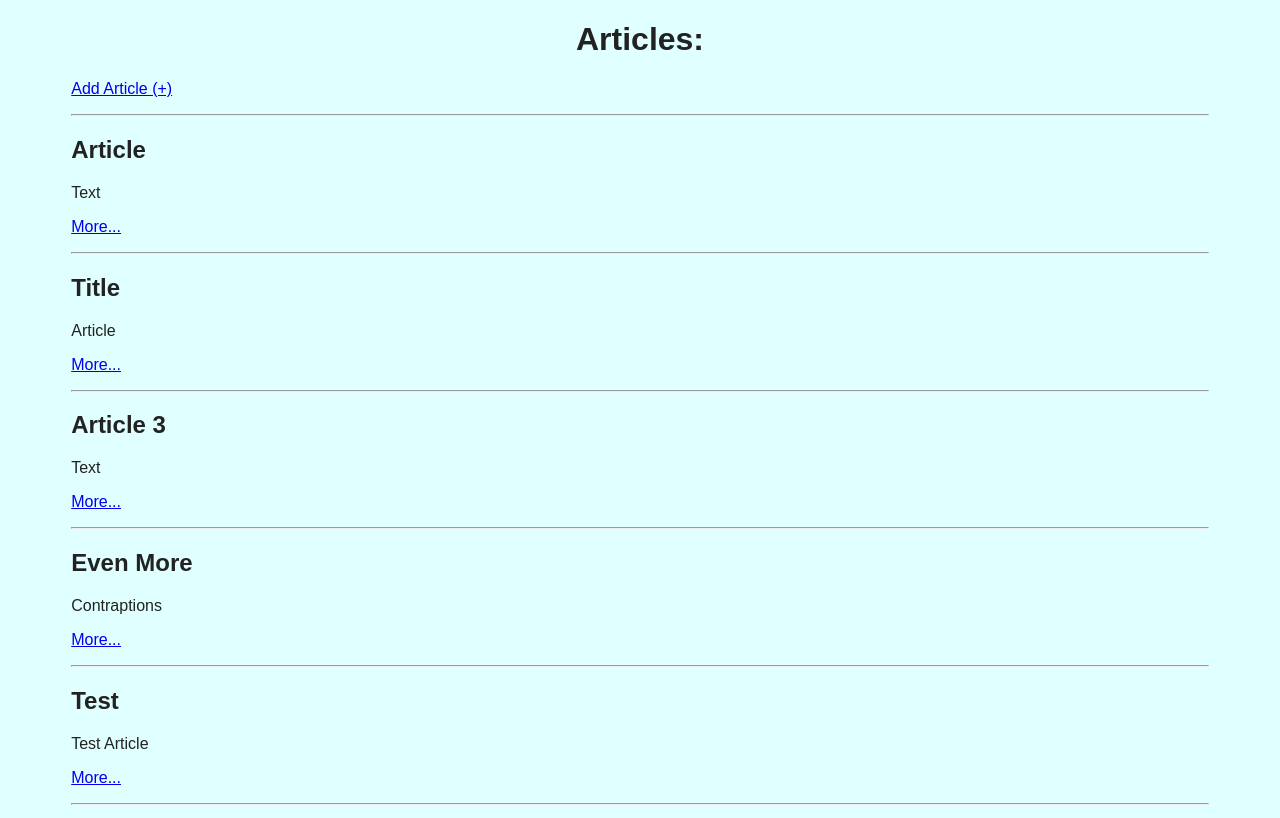
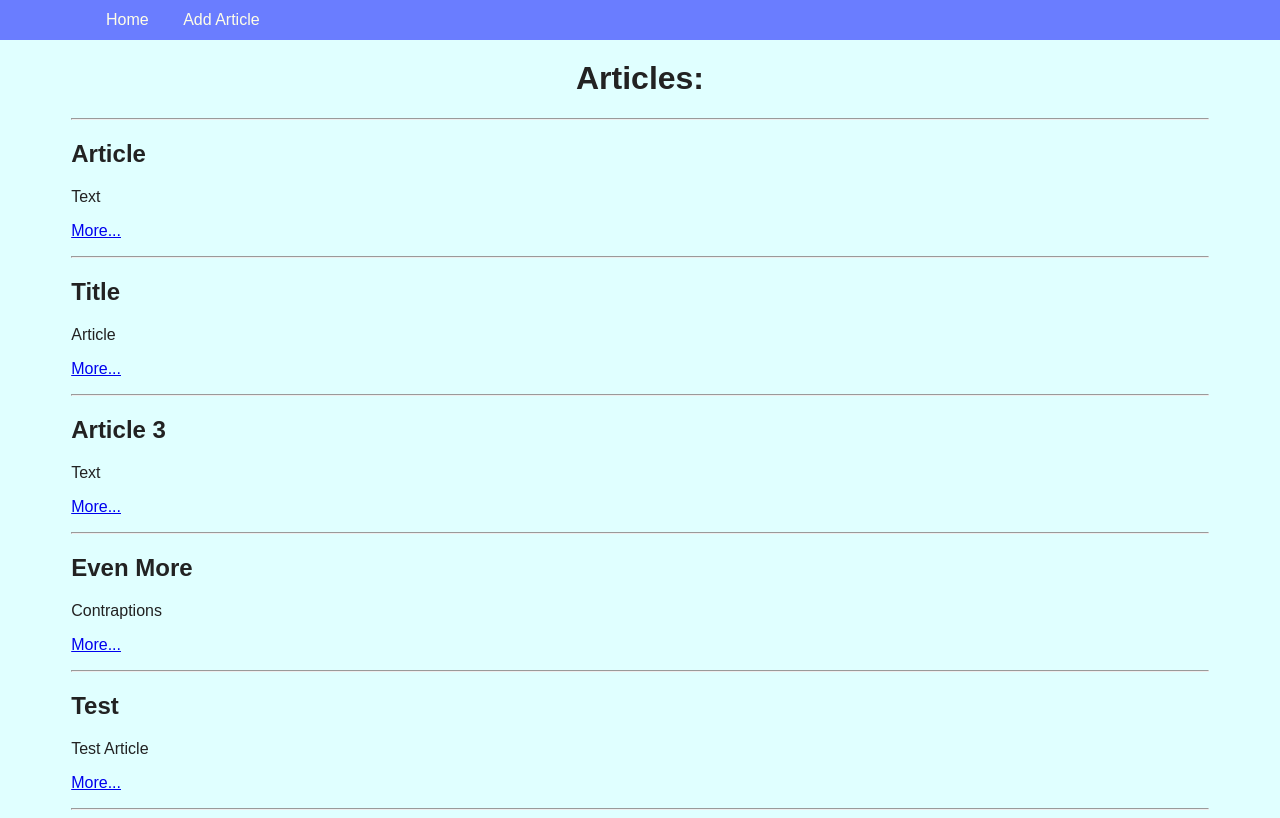
Before and after one commit to yuburov/python_group_3_lab_work_56_yubur_aziz, a Django app: page / in a window 1280 px wide. Run offline with Django 3.2, Linux system fonts and the light colour scheme; data comes from the database, SQL or seed files in the repository.

Commit message:
Занятие #44: шорткаты, базовый шаблон, навигация, имена url.

```diff
--- a/source/blog/urls.py
+++ b/source/blog/urls.py
@@ -19,7 +19,7 @@ from webapp.views import index_view, article_view, article_create_view
 
 urlpatterns = [
     path('admin/', admin.site.urls),
-    path('', index_view),
-    path('article/', article_view),
-    path('article/add/', article_create_view),
+    path('', index_view, name='index'),
+    path('article/<int:pk>/', article_view, name='article_view'),
+    path('article/add/', article_create_view, name='article_add'),
 ]
--- a/source/webapp/static/css/style.css
+++ b/source/webapp/static/css/style.css
@@ -2,6 +2,7 @@ body {
     background: lightcyan;
     color: #222222;
     font-family: Arial, sans-serif;
+    margin-top: 60px;
 }
 
 h1 {
@@ -13,3 +14,40 @@ h1 {
     width: 90%;
     margin: 0 auto;
 }
+
+.navbar {
+    display: block;
+    background: #6a7dff;
+    position: fixed;
+    top: 0;
+    right: 0;
+    left: 0;
+    font-size: 0;
+    box-sizing: border-box;
+    padding: 7px 30px;
+}
+
+.menu {
+    font-size: 16px;
+    line-height: 1;
+    padding: 0;
+    margin: 0;
+    display: inline-block;
+    color: #fffee8;
+}
+
+.menu li {
+    display: inline-block;
+}
+
+.menu a {
+    display: inline-block;
+    text-decoration: none;
+    color: inherit;
+    padding: 5px 15px;
+}
+
+.menu a:hover {
+    color: #ffc122;
+    text-decoration: underline;
+}
--- /dev/null
+++ b/source/webapp/templates/base.html
@@ -0,0 +1,25 @@
+{% load staticfiles %}
+<!doctype html>
+<html lang="en">
+<head>
+    <meta charset="UTF-8">
+    <meta name="viewport"
+          content="width=device-width, user-scalable=no, initial-scale=1.0, maximum-scale=1.0, minimum-scale=1.0">
+    <meta http-equiv="X-UA-Compatible" content="ie=edge">
+    <title>{% block title %}Blog{% endblock %}</title>
+    <link rel="stylesheet" href="{% static 'css/style.css' %}">
+</head>
+<body>
+<nav class="navbar">
+   <div class="container">
+       <ul class="menu">
+           <li><a href="{% url 'index' %}">Home</a></li>
+           {% block menu %}{% endblock %}
+       </ul>
+   </div>
+</nav>
+<div class="container">
+    {% block content %}{% endblock %}
+</div>
+</body>
+</html>
--- a/source/webapp/templates/index.html
+++ b/source/webapp/templates/index.html
@@ -1,25 +1,16 @@
-{% load staticfiles %}
-<!doctype html>
-<html lang="en">
-<head>
-    <meta charset="UTF-8">
-    <meta name="viewport"
-          content="width=device-width, user-scalable=no, initial-scale=1.0, maximum-scale=1.0, minimum-scale=1.0">
-    <meta http-equiv="X-UA-Compatible" content="ie=edge">
-    <title>Blog</title>
-    <link rel="stylesheet" href="{% static 'css/style.css' %}">
-</head>
-<body>
-<div class="container">
+{% extends 'base.html' %}
+
+{% block menu %}
+    <li><a href="{% url 'article_add' %}">Add Article</a></li>
+{% endblock %}
+
+{% block content %}
     <h1>Articles:</h1>
-    <p><a href="/article/add/">Add Article (+)</a></p>
     <hr/>
     {% for article in articles %}
         <h2>{{ article.title }}</h2>
         <div>{{ article.text }}</div>
-        <p><a href="/article/?id={{ article.pk }}">More...</a></p>
+        <p><a href="{% url 'article_view' article.pk %}">More...</a></p>
         <hr/>
     {% endfor %}
-</div>
-</body>
-</html>
+{% endblock %}
--- a/source/webapp/views.py
+++ b/source/webapp/views.py
@@ -1,4 +1,4 @@
-from django.shortcuts import render
+from django.shortcuts import render, get_object_or_404, redirect
 from webapp.models import Article
 
 
@@ -9,9 +9,9 @@ def index_view(request, *args, **kwargs):
     })
 
 
-def article_view(request, *args, **kwargs):
-    article_id = request.GET.get('id')
-    article = Article.objects.get(pk=article_id)
+def article_view(request, pk):
+    article = get_object_or_404(Article, pk=pk)
+
     return render(request, 'article.html', context={
         'article': article
     })
@@ -25,4 +25,4 @@ def article_create_view(request, *args, **kwargs):
         author = request.POST.get('author')
         text = request.POST.get('text')
         article = Article.objects.create(title=title, author=author, text=text)
-        return render(request, 'article.html', {'article': article})
+        return redirect('article_view', pk=article.pk)
```
Also changed, not shown: source/webapp/templates/article.html (+6 -14 lines), source/webapp/templates/create.html (+7 -15 lines).
